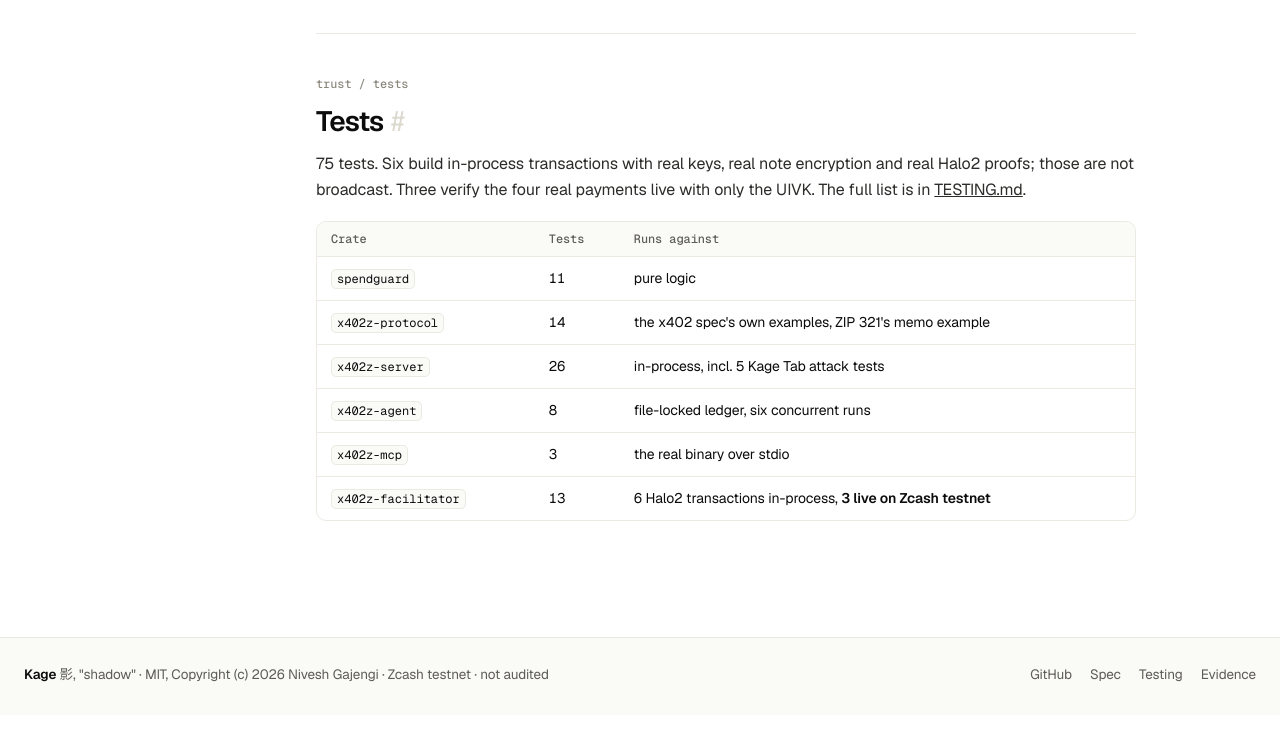
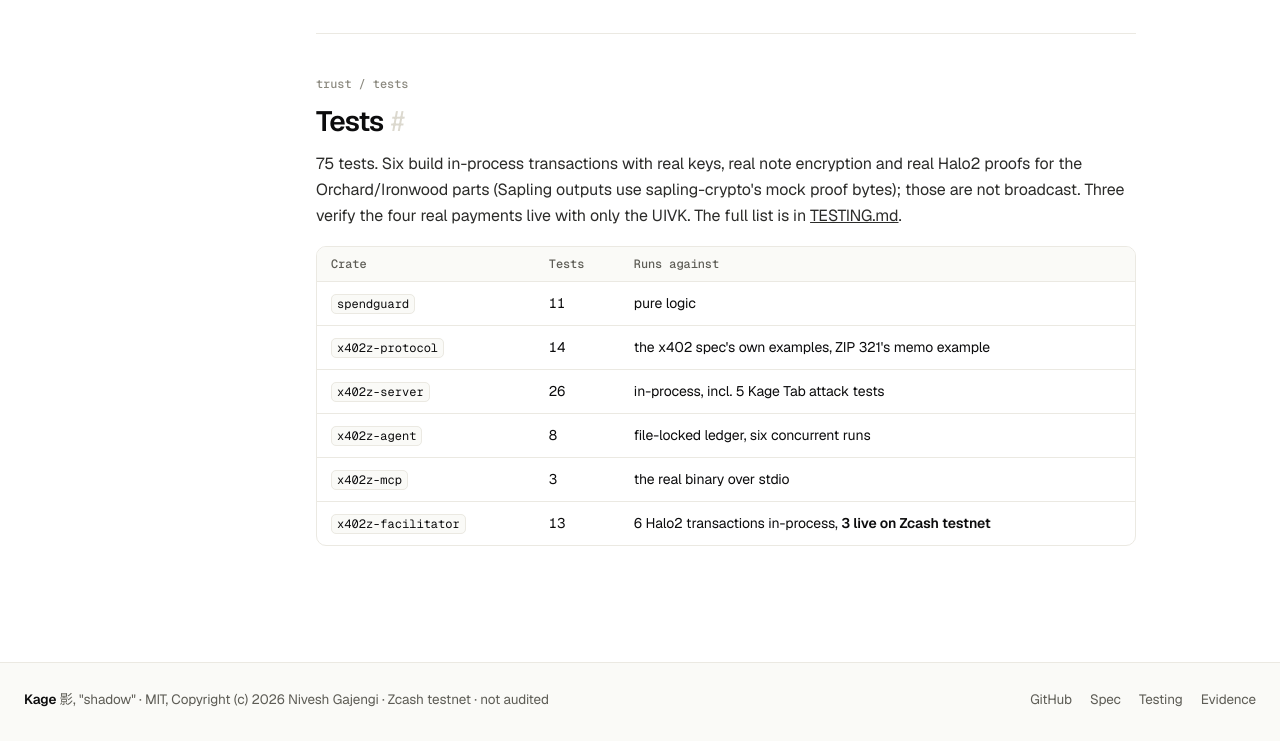
Before and after one commit to nicolasholman/kage-zcash, a plain HTML site: page landing/index.html in a window 1280 px wide. Shown: the part 7304-8045 px from the top of the page. Before the commit the page ends 8019 px from the top, so only its background shows below. Drawn offline with nearby package versions, Linux system fonts and the light colour scheme.

Commit message:
Docs: README and landing say the in-process test transactions' Sapling outputs use mock proof bytes, as TESTING.md already does
Co-Authored-By: Claude Opus 5.5 <noreply@anthropic.com>

```diff
--- a/landing/index.html
+++ b/landing/index.html
@@ -550,7 +550,7 @@ cargo test -p x402z-facilitator                                <span class="c">#
         <section class="doc" id="tests" aria-labelledby="h-tests">
           <span class="path">trust / tests</span>
           <h2 id="h-tests">Tests<a class="anchor" href="#tests" aria-label="Link to Tests">#</a></h2>
-          <p>75 tests. Six build in-process transactions with real keys, real note encryption and real Halo2 proofs; those are not broadcast. Three verify the four real payments live with only the UIVK. The full list is in <a href="https://github.com/nickthelegend/zec-shielded-x402/blob/main/TESTING.md">TESTING.md</a>.</p>
+          <p>75 tests. Six build in-process transactions with real keys, real note encryption and real Halo2 proofs for the Orchard/Ironwood parts (Sapling outputs use sapling-crypto's mock proof bytes); those are not broadcast. Three verify the four real payments live with only the UIVK. The full list is in <a href="https://github.com/nickthelegend/zec-shielded-x402/blob/main/TESTING.md">TESTING.md</a>.</p>
           <div class="tbl"><table>
             <thead><tr><th>Crate</th><th>Tests</th><th>Runs against</th></tr></thead>
             <tbody>
```
Also changed, not shown: README.md.
